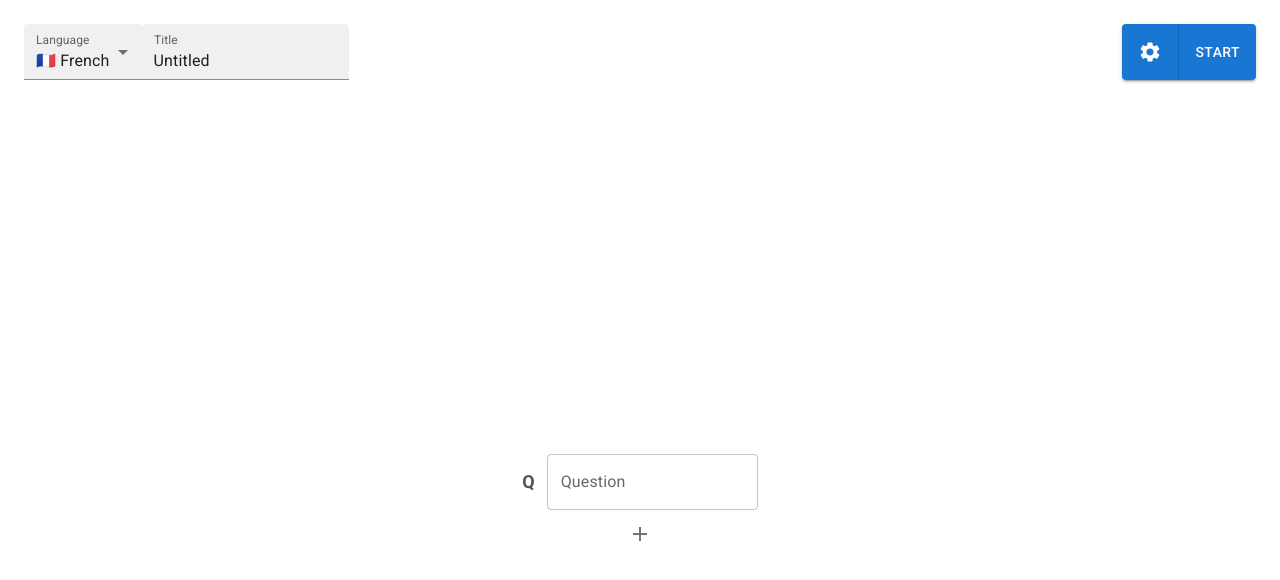
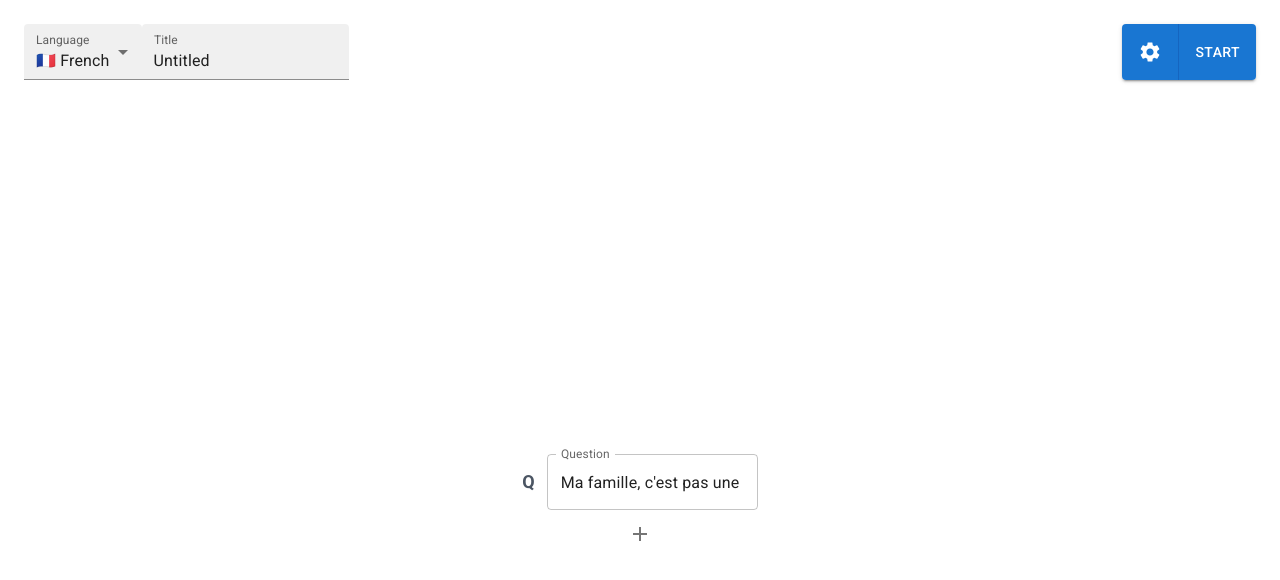
Before and after one commit to william-herring/conversation-trainer, a Next.js app: page / in a window 1280 px wide. Shown: the top 580 px of the page. Built offline with nearby package versions, Linux system fonts and the light colour scheme.

Commit message:
questions answers state

```diff
--- a/components/Answer.js
+++ b/components/Answer.js
@@ -8,7 +8,7 @@ export default function Answer(props) {
         <Draggable>
             <div className="flex space-y-1 flex-col items-center">
             <div className="flex items-center space-x-3">
-                <h1 className="text-gray-600 cursor-pointer text-lg font-bold">A</h1>
+                <h1 className="text-gray-600 cursor-grab text-lg font-bold">A</h1>
                 <FormGroup>
                 <FormControl>
                     <TextField label="Answer" variant="outlined" />
--- a/components/Question.js
+++ b/components/Question.js
@@ -8,10 +8,10 @@ export default function Question(props) {
         <Draggable>
             <div className="flex space-y-1 flex-col items-center">
             <div className="flex items-center space-x-3">
-                <h1 className="text-gray-600 cursor-pointer text-lg font-bold">Q</h1>
+                <h1 className="text-gray-600 cursor-grab text-lg font-bold">Q</h1>
                 <FormGroup>
                 <FormControl>
-                    <TextField label="Question" variant="outlined" />
+                    <TextField label="Question" defaultValue={props.question == null? "" : props.question} variant="outlined" />
                 </FormControl>
                 </FormGroup>
             </div>
--- a/pages/index.js
+++ b/pages/index.js
@@ -10,7 +10,7 @@ export default function Home() {
   const [title, setTitle] = useState('Untitled');
   const [language, setLanguage] = useState('FR');
   const [answersQuestions, setAnswersQuestions] = useState({
-    "Ma famille, c'est pas une grande famille.": ["Parez-moi de votre famille."]
+    "Ma famille, c'est pas une grande famille.": ["Parez-moi de votre famille."],
   })
 
   return (
@@ -45,7 +45,7 @@ export default function Home() {
       </div>
       <Draggable>
         <div className="flex w-screen h-screen justify-center items-center">
-          <Question />
+          {Object.keys(answersQuestions).map(key => <Question question={key}/>)}
         </div>
       </Draggable>
     </main>
```
